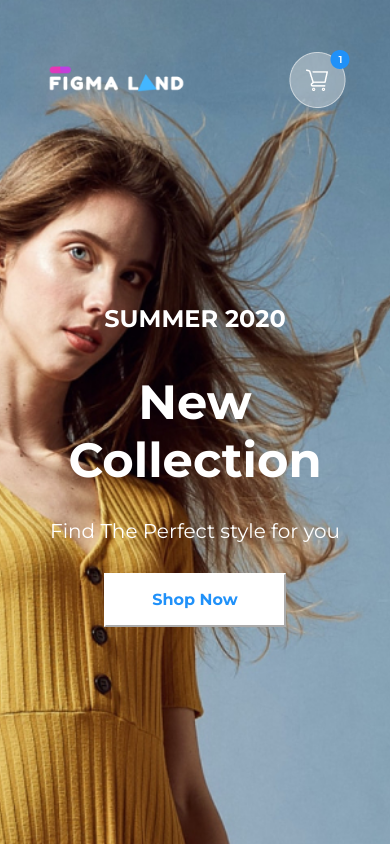
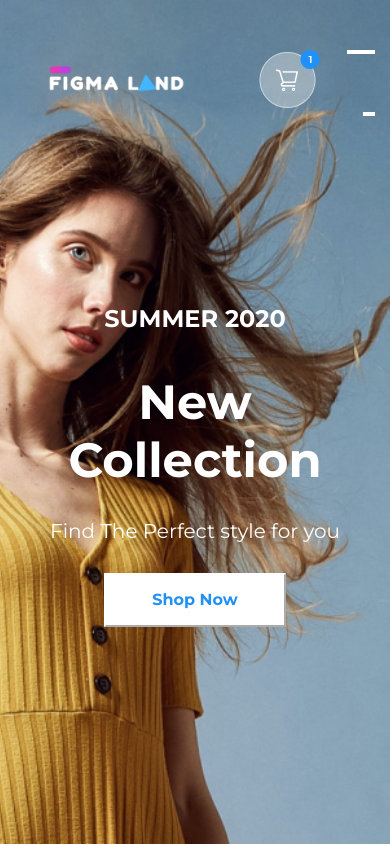
Before and after one commit to JanKviatsinski/Proekt2, a website: page src/index.html in a window 390 px wide. Shown: the top 846 px of the page. Drawn offline with nearby package versions, Linux system fonts and the light colour scheme; files that its build step writes are made by us from their sources.

Commit message:
burger end 04.12

```diff
--- a/src/styles/S_main-header.scss
+++ b/src/styles/S_main-header.scss
@@ -28,7 +28,7 @@
   box-sizing: border-box;
 }
 
-.mobile-menu__label{
+.main-navigation__label{
   display: none;
   position: relative;
   min-height: 58px;
@@ -38,8 +38,8 @@
   z-index: 10;
 }
 
-.mobile-menu__label:after,
-.mobile-menu__label:before{
+.main-navigation__label:after,
+.main-navigation__label:before{
   content: "";
   height: 4px;
   background: var(--background-color1);
@@ -47,12 +47,12 @@
   right: 0;
 }
 
-.mobile-menu__label:after{
+.main-navigation__label:after{
   top: 0;
   width: 28px;
 }
 
-.mobile-menu__label:before{
+.main-navigation__label:before{
   width: 12px;
   bottom: 0;
 }
--- a/src/styles/media.scss
+++ b/src/styles/media.scss
@@ -73,7 +73,7 @@
     margin-right: 15px;
   }
 
-  .mobile-menu__label{
+  .main-navigation__label{
     display: block;
   }
 
```
